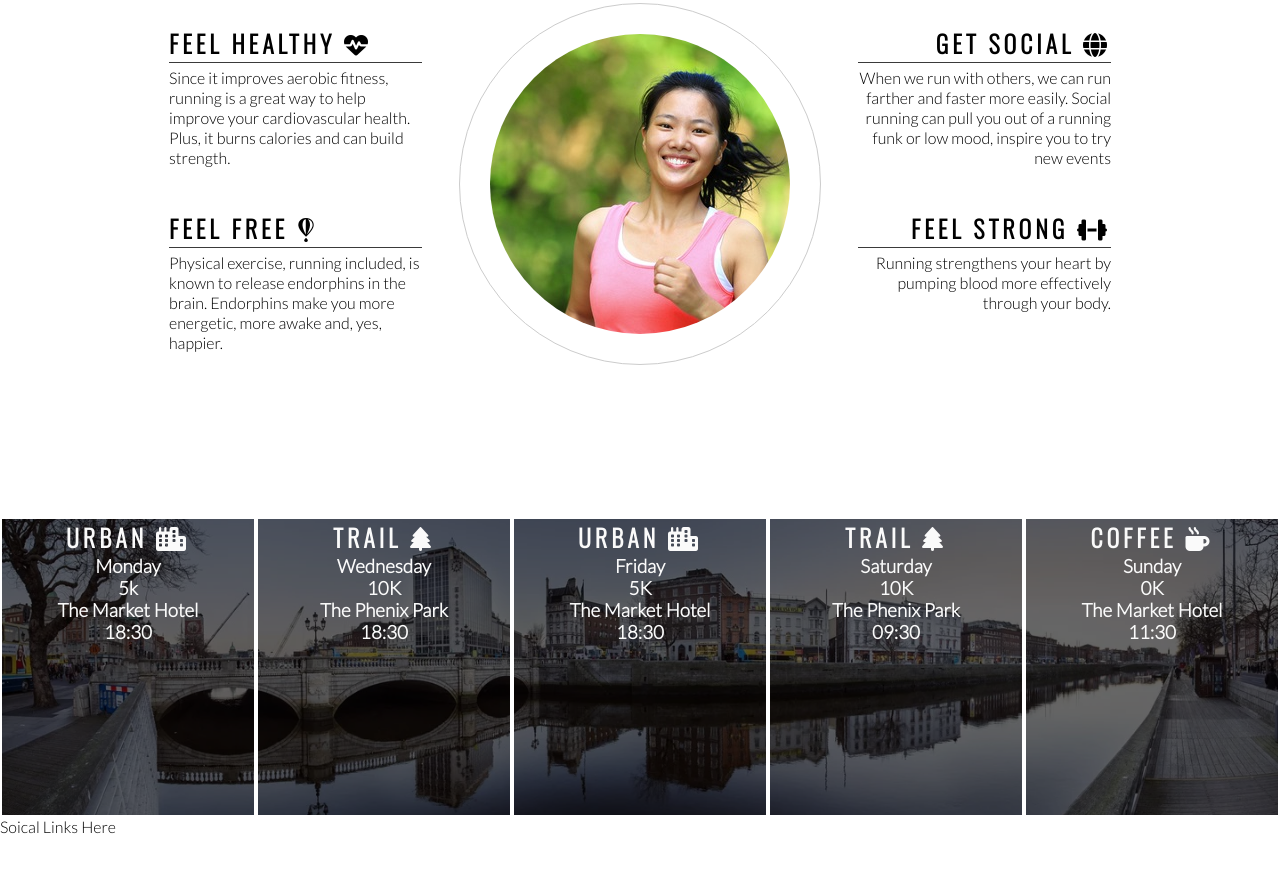
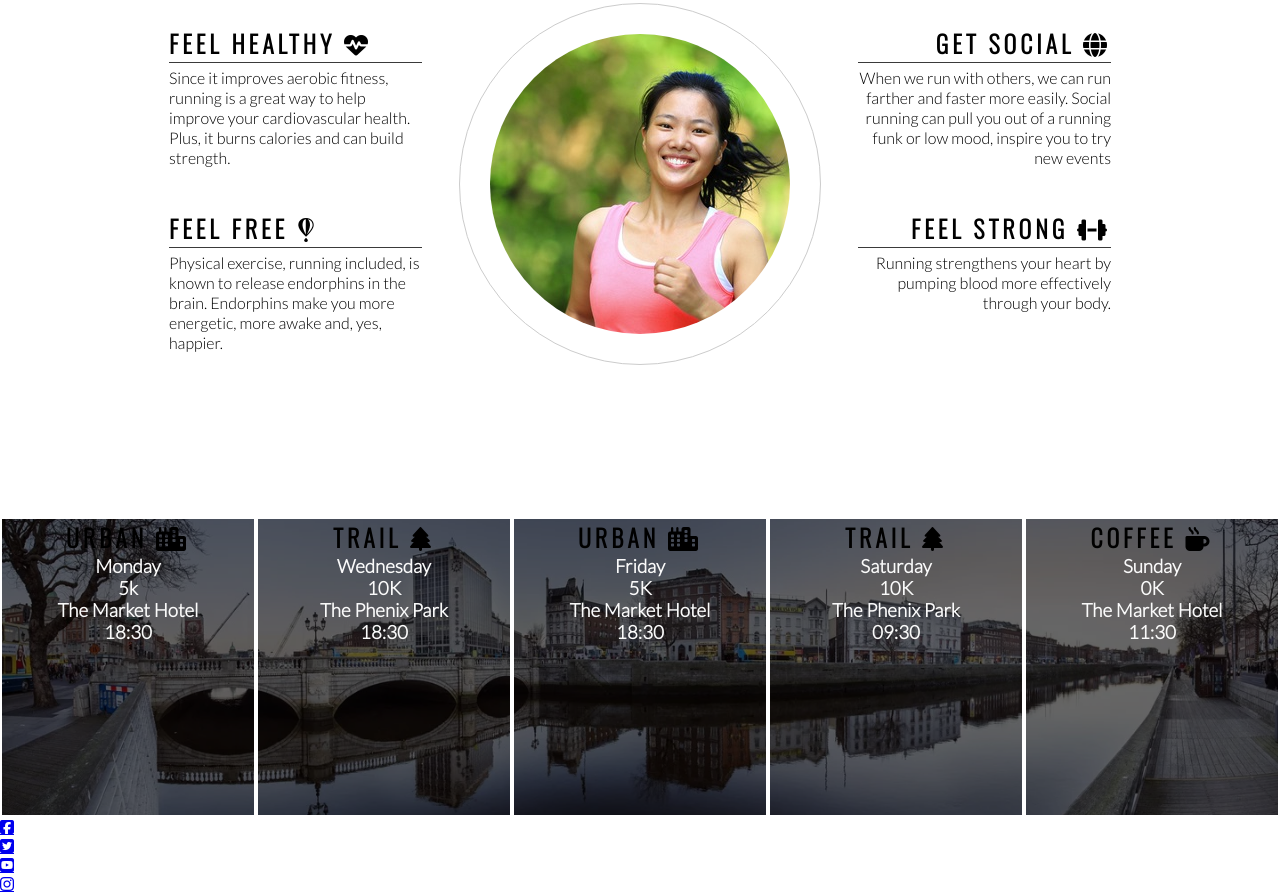
Before and after one commit to Christoph33one/Love-running, a plain HTML site: page index.html in a window 1280 px wide. Shown: the part 778-1671 px from the top of the page. Before the commit the page ends 1614 px from the top, so only its background shows below. Drawn offline with nearby package versions, Linux system fonts and the light colour scheme.

Commit message:
add social media links and icons

```diff
--- a/assets/css/style.css
+++ b/assets/css/style.css
@@ -185,5 +185,5 @@ hr {
 }
 
 #times h2 {
-    color: #fafafa;
+    color: #fafaf;
 }
--- a/index.html
+++ b/index.html
@@ -128,7 +128,29 @@
 
 
 
-    <footer>Soical Links Here</footer>
+    <footer>
+        <ul>
+            <Li>
+                <a href="http://facebook.com " target="_blank" rel="noopener"
+                aria-label="Visit out Facebook page (opens a new tab )" i class="fa-brands fa-facebook-square"></i></a>
+            </Li>
+
+            <Li>
+                <a href="http://twitter.com " target="_blank" rel="noopener"
+                aria-label="Visit out Twitter page (opens a new tab )" i class="fa-brands fa-twitter-square"></i></a>
+            </Li>
+
+            <li>
+                <a href="http://youtube.com " target="_blank" rel="noopener"
+                aria-label="Visit out Youtube page (opens a new tab )" i class="fa-brands fa-youtube-square"></i></a>
+            </li>
+
+            <Li>
+                <a href="http://instagram.com " target="_blank" rel="noopener"
+                aria-label="Visit out Instagram page (opens a new tab )" i class="fa-brands fa-instagram"></i></a>
+            </Li>
+        </ul>
+    </footer>
 
 
     <!...font awsome script >
```
